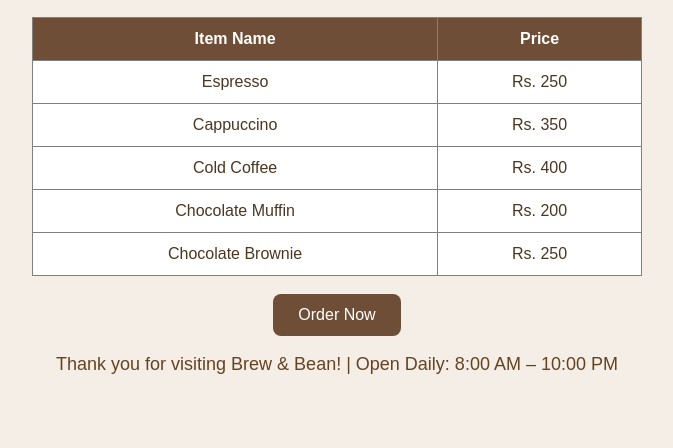
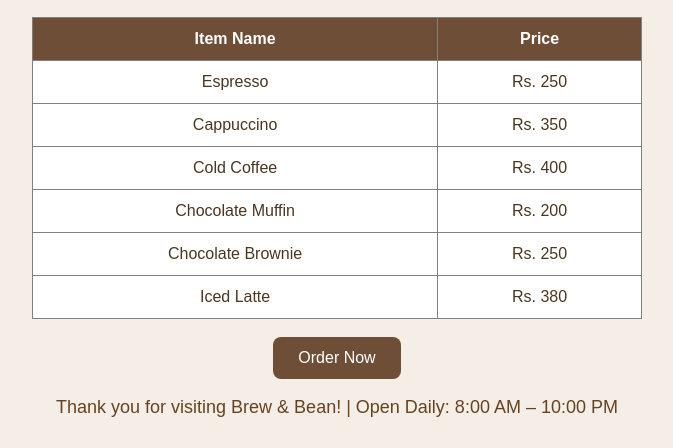
Before and after one commit to talhaj08/brew-and-bean-coffee-shop, a plain HTML site: page index.html in a window 1280 px wide. Shown: the part 532-980 px from the top of the page, without its empty margins (303-976 px from the left). Before the commit the page ends 937 px from the top, so only its background shows below. Drawn offline with Linux system fonts and the light colour scheme.

Commit message:
Manual: add Iced Latte row to menu table

```diff
--- a/index.html
+++ b/index.html
@@ -50,6 +50,10 @@
             <td>Chocolate Brownie</td>
             <td>Rs. 250</td>
         </tr>
+        <tr onclick="selectMenuItem('Iced Latte', 'Rs. 380')" style="cursor: pointer;">
+         <td>Iced Latte</td>
+         <td>Rs. 380</td>
+     </tr>
     </table>
 
     <br>
```
